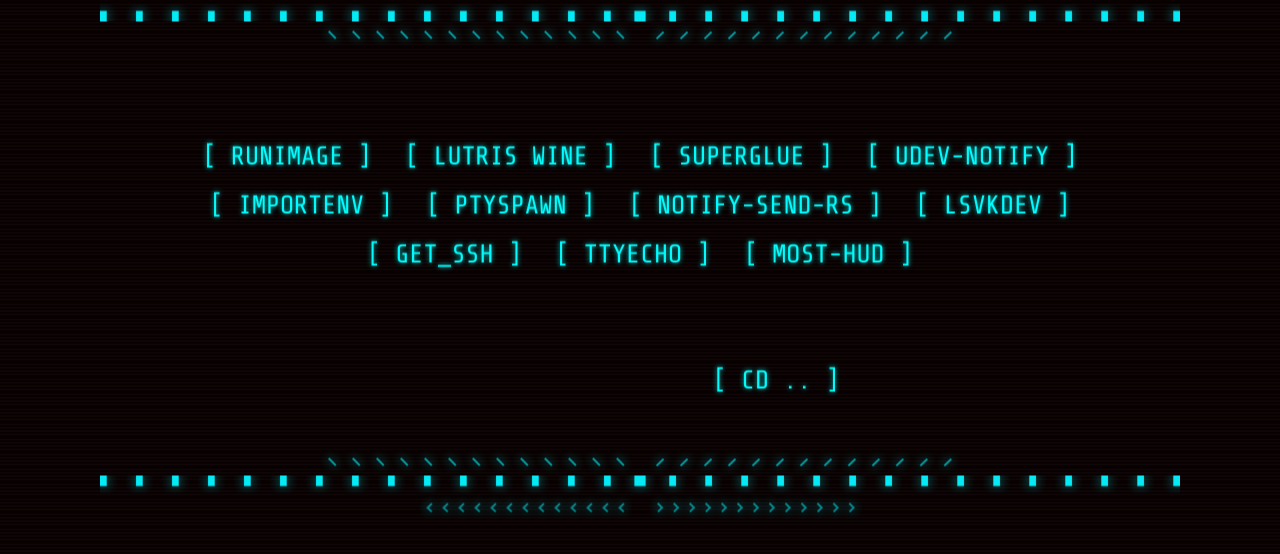
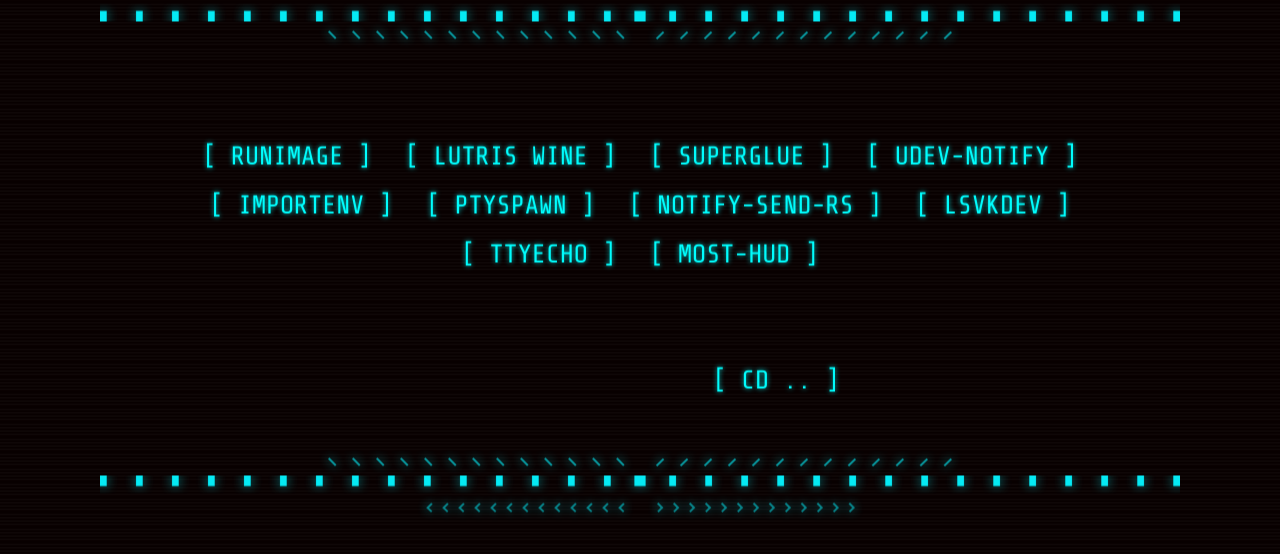
Before and after one commit to VHSgunzo/VHSgunzo.github.io, a plain HTML site: page projects.html in a window 1280 px wide. Shown: the part 178-732 px from the top of the page. Drawn offline with nearby package versions, Linux system fonts and the light colour scheme.

Commit message:
Update projects

```diff
--- a/projects.html
+++ b/projects.html
@@ -28,7 +28,6 @@
                       <a href="https://github.com/VHSgunzo/ptyspawn" target="_blank" class="bott">[ ptyspawn ]</a>
                       <a href="https://github.com/VHSgunzo/notify-send-rs" target="_blank" class="bott">[ notify-send-rs ]</a>
                       <a href="https://github.com/VHSgunzo/lsvkdev" target="_blank" class="bott">[ lsvkdev ]</a>
-                      <a href="https://github.com/VHSgunzo/get_ssh" target="_blank" target="_blank" class="bott">[ get_ssh ]</a>
                       <a href="https://github.com/VHSgunzo/ttyecho" target="_blank" class="bott">[ ttyecho ]</a>
                       <a href="https://github.com/VHSgunzo/most-hud" target="_blank" class="bott">[ most-hud ]</a>
                       <br><br></br></br><a href="./index.html" class="bott-back">[ cd .. ]</a>
```
